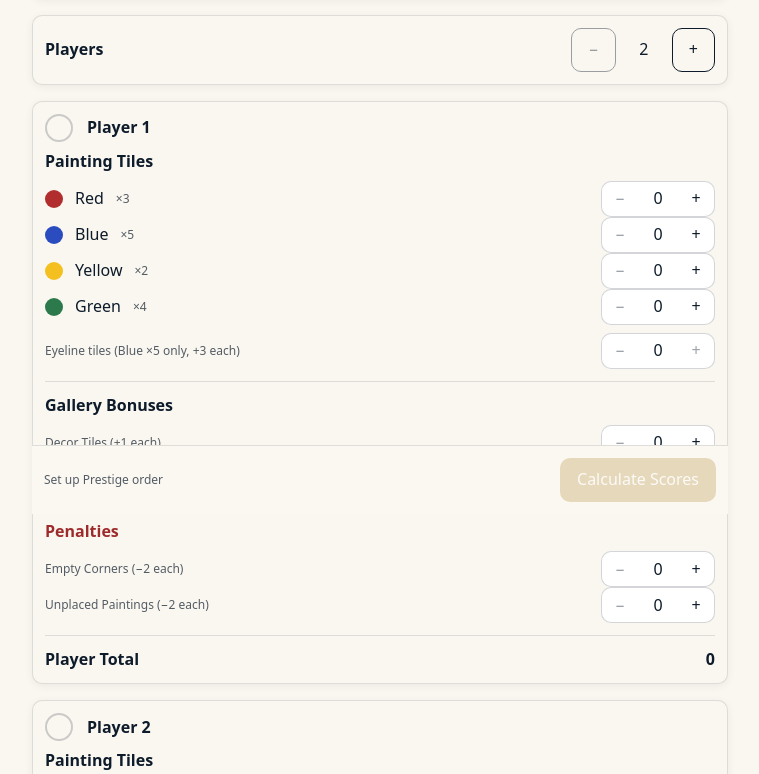
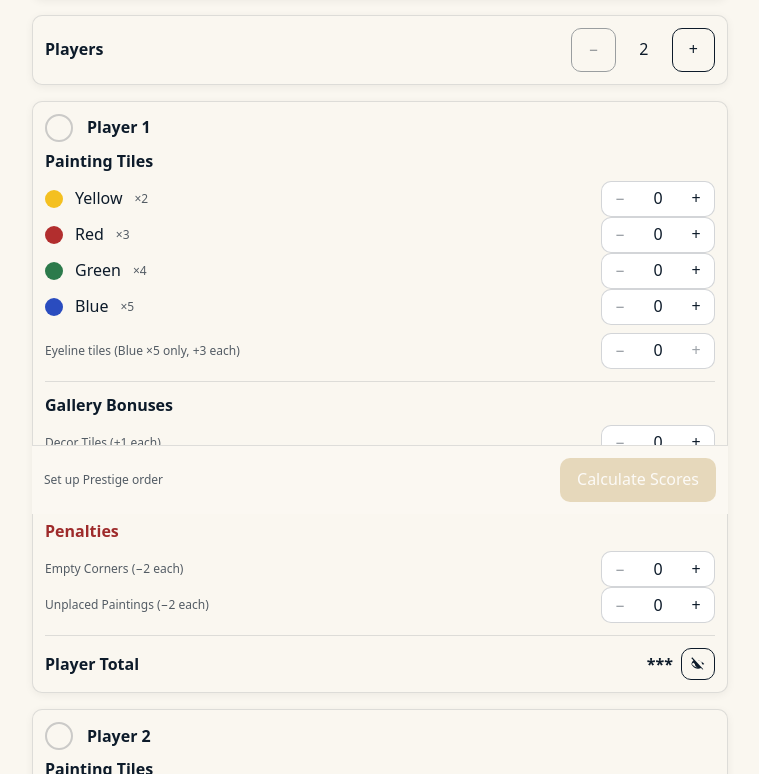
Before and after one commit to Nicoding1996/art-society, a Next.js app: page / in a window 1280 px wide. Shown: the part 286-1060 px from the top of the page, without its empty margins (260-1019 px from the left). Built offline with nearby package versions, Linux system fonts and the light colour scheme.

Commit message:
Good changes

```diff
--- a/app/page.tsx
+++ b/app/page.tsx
@@ -228,6 +228,7 @@ function PlayerCard({
   x5Color,
   locked,
   announce,
+  order,
 }: {
   index: number;
   player: Player;
@@ -236,6 +237,7 @@ function PlayerCard({
   x5Color: Color;
   locked: boolean;
   announce: (msg: string) => void;
+  order: PrestigeOrderItem[];
 }) {
   const setPaint = (color: Color, n: number) => {
     const next = { ...player, paintings: { ...player.paintings, [color]: n } };
@@ -256,6 +258,15 @@ function PlayerCard({
     const { finalScore } = computeScore(player, multipliers, x5Color);
     return finalScore;
   }, [player, multipliers, x5Color]);
+
+  // Press-and-hold "peek" for total score
+  const [peek, setPeek] = useState(false);
+
+  // Painting rows ordered by Prestige Track: ×2 (top) -> ×5 (bottom)
+  const orderedColors: Color[] = useMemo(
+    () => [...order].sort((a, b) => a.multiplier - b.multiplier).map((o) => o.color),
+    [order]
+  );
 
   return (
     <section className="card" aria-labelledby={`player-${player.id}-title`}>
@@ -300,7 +311,7 @@ function PlayerCard({
 
       <div className="section-title">Painting Tiles</div>
 
-      {COLORS.map((c) => {
+      {orderedColors.map((c) => {
         const mul = multipliers[c];
         return (
           <div key={c} className="row" style={{ justifyContent: "space-between" }}>
@@ -409,13 +420,38 @@ function PlayerCard({
 
       <div className="divider" />
 
-      <div
-        aria-live="polite"
-        className="row"
-        style={{ justifyContent: "space-between" }}
-      >
+      <div className="row" style={{ justifyContent: "space-between", alignItems: "center" }}>
         <strong>Player Total</strong>
-        <strong>{total}</strong>
+        <div className="row" style={{ gap: 8, alignItems: "center" }}>
+          <strong aria-live="off">{peek ? total : "***"}</strong>
+          <button
+            className="btn btn-outline"
+            style={{ height: 32, paddingInline: 8 }}
+            aria-label="Press and hold to peek total score"
+            onMouseDown={() => setPeek(true)}
+            onMouseUp={() => setPeek(false)}
+            onMouseLeave={() => setPeek(false)}
+            onTouchStart={() => setPeek(true)}
+            onTouchEnd={() => setPeek(false)}
+            onKeyDown={(e) => {
+              if (e.key === " " || e.key === "Enter") {
+                e.preventDefault();
+                setPeek(true);
+              }
+            }}
+            onKeyUp={() => setPeek(false)}
+          >
+            {peek ? (
+              <svg width="16" height="16" viewBox="0 0 24 24" aria-hidden="true" focusable="false">
+                <path fill="currentColor" d="M12 5c-7 0-10 7-10 7s3 7 10 7 10-7 10-7-3-7-10-7zm0 12a5 5 0 1 1 0-10 5 5 0 0 1 0 10z"/>
+              </svg>
+            ) : (
+              <svg width="16" height="16" viewBox="0 0 24 24" aria-hidden="true" focusable="false">
+                <path fill="currentColor" d="M3.27 2 2 3.27 5.11 6.4A12.35 12.35 0 0 0 2 12s3 7 10 7a10.53 10.53 0 0 0 4.6-1.02l2.13 2.13L20 19.73 3.27 2zM12 17c-5.52 0-8.46-4.27-9.44-5 .35-.26 1.39-1.02 2.86-1.74l2.02 2.02A5 5 0 0 0 12 17zm0-10c5.52 0 8.46 4.27 9.44 5-.28.21-.99.72-1.98 1.28l-1.53-1.53A5 5 0 0 0 12 7z"/>
+              </svg>
+            )}
+          </button>
+        </div>
       </div>
     </section>
   );
@@ -872,6 +908,7 @@ export default function Page() {
               x5Color={x5Color}
               locked={locked}
               announce={(msg) => setAnnounceMsg(msg)}
+              order={prestige}
             />
           ))}
 
```
